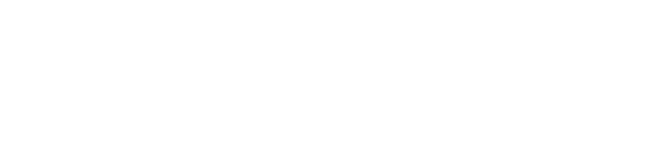
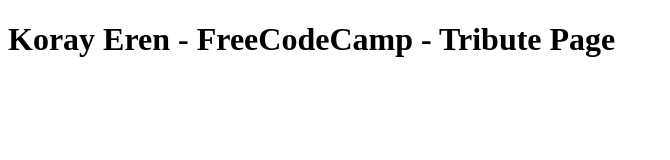
Before and after one commit to koray-eren/tribute-page, a plain HTML site: page index.html in a window 1280 px wide. Shown: the whole page, without its empty margins (0-670 px from the left). Drawn offline with Linux system fonts and the light colour scheme.

Commit message:
html changes

```diff
--- a/index.html
+++ b/index.html
@@ -10,7 +10,7 @@
     </head>
     <body>
         <main id="main">
-
+            <h1>Koray Eren - FreeCodeCamp - Tribute Page</h1>
         </main>
     </body>
 </html>
```
